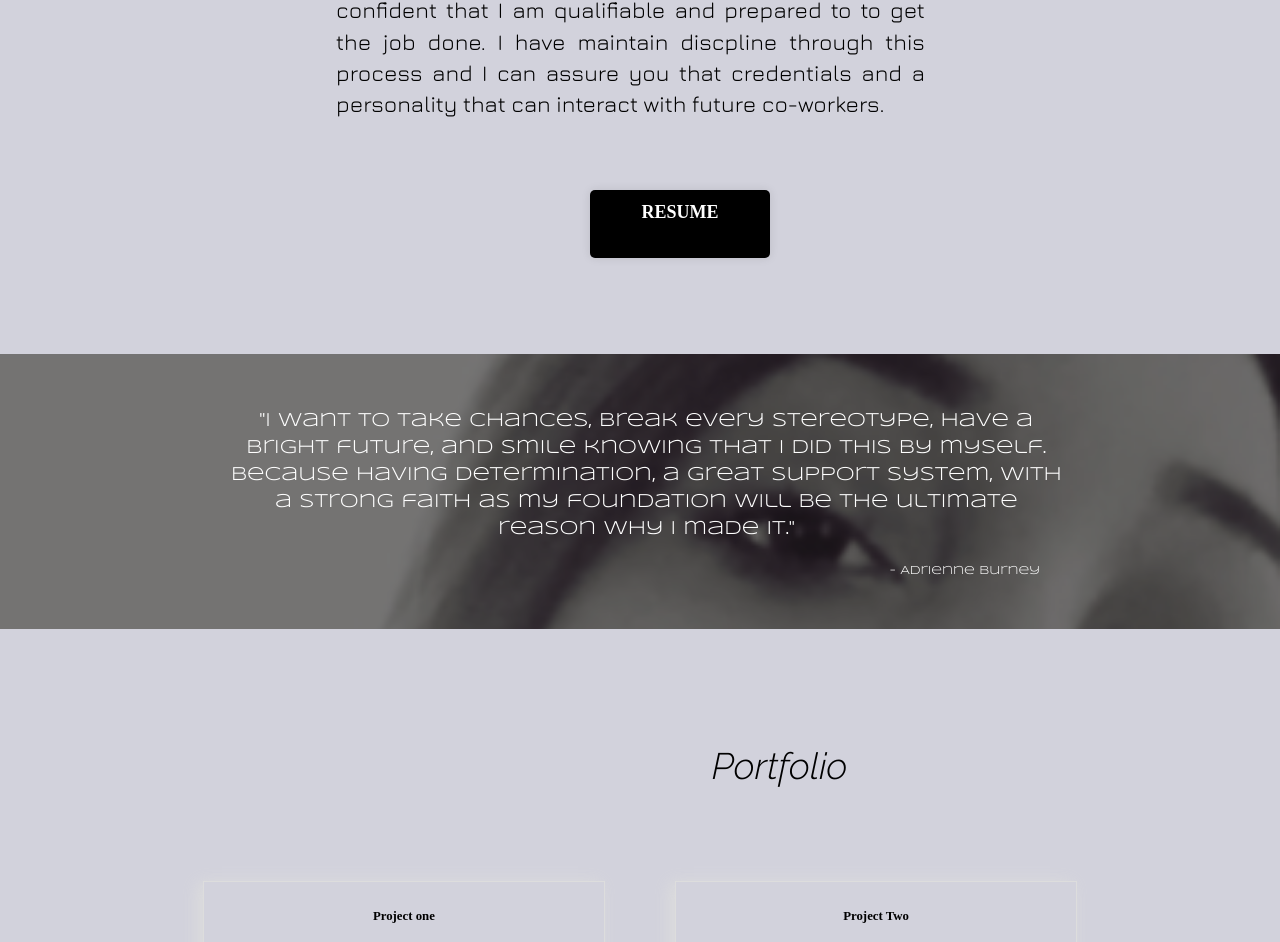
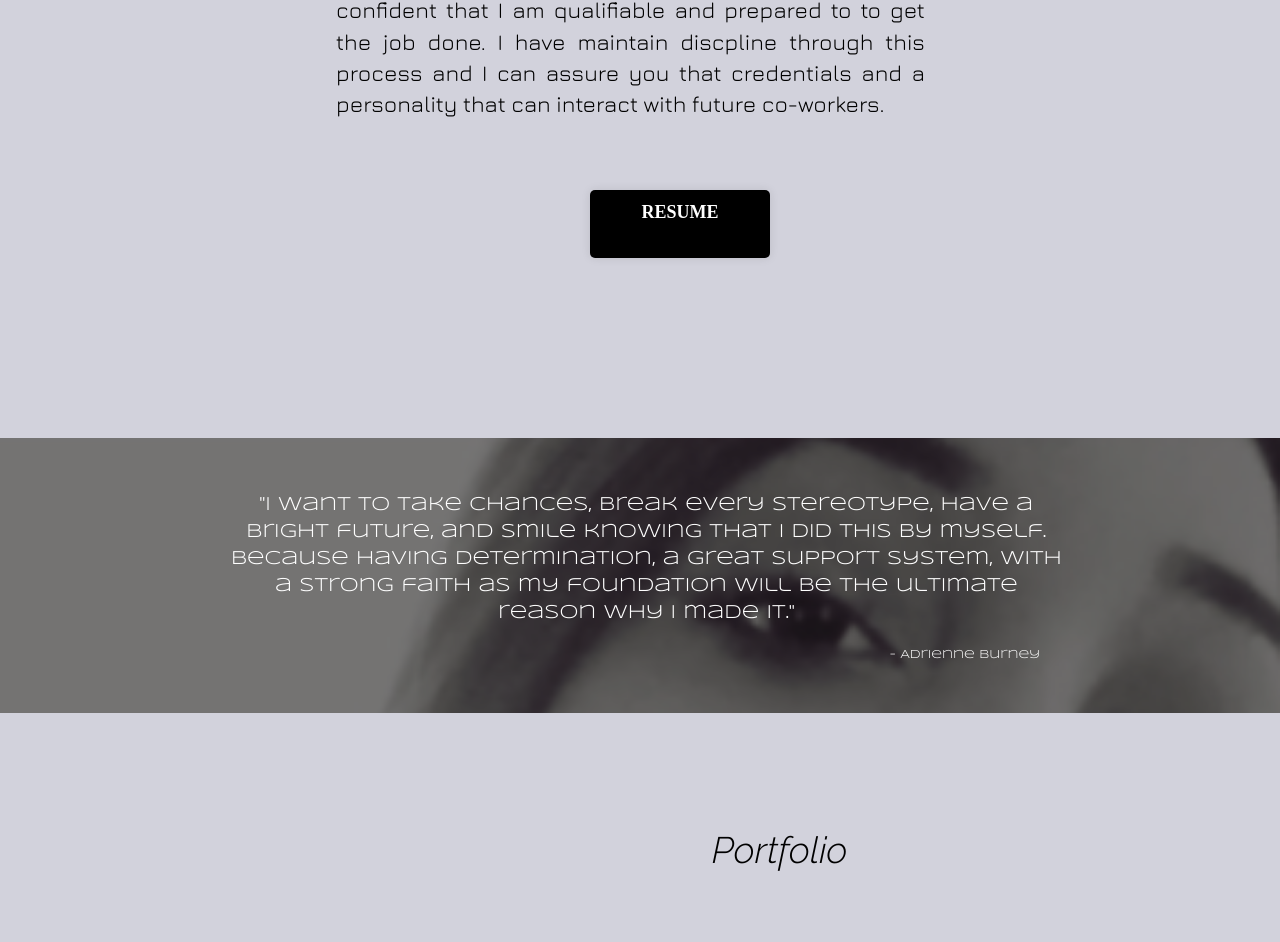
Before and after one commit to Adrienne-B/portfolio, a website: page index.html in a window 1280 px wide. Shown: the part 3256-4198 px from the top of the page. Drawn offline with nearby package versions, Linux system fonts and the light colour scheme; a web font is replaced by a local one.

Commit message:
Resume-container added to css.

```diff
--- a/css/main.css
+++ b/css/main.css
@@ -1463,7 +1463,7 @@ header.active {
 	padding-left: 1.2rem;
 	padding-right: 1rem;
 
-
+	r
 	-webkit-transition-duration: 0.3s;
 	transition-duration: 0.3s;
 	-webkit-transition-property: box-shadow, transform;
@@ -1620,7 +1620,13 @@ header.active {
 	transform: scale(1.1);
 }
 
-
+.resume-container {
+	display: flex;
+	flex-wrap: row nowrap;
+	justify-content: center;
+	height: 200px;
+	align-item: flex-end;
+}
 
 .resume h2 {
 	margin-left: 27rem;
--- a/index.html
+++ b/index.html
@@ -322,13 +322,13 @@
 	<!------END OF COVER LETTER----->
 
 
-				  <section class="resume" id="resume-section">
-		<div class="resume-container">
+			<section>
+		<div class= "resume-container" id="resume-section">
 
 			<!-- I want to put logos on all software that I know-->
 
 
-			<a href="resume/resume.png" class="btn">Resume</a>
+			<a href="resume/resume.pdf" class="btn">Resume</a>
 
 			<!--<article>
 				<h2>Resume</h2>
```
